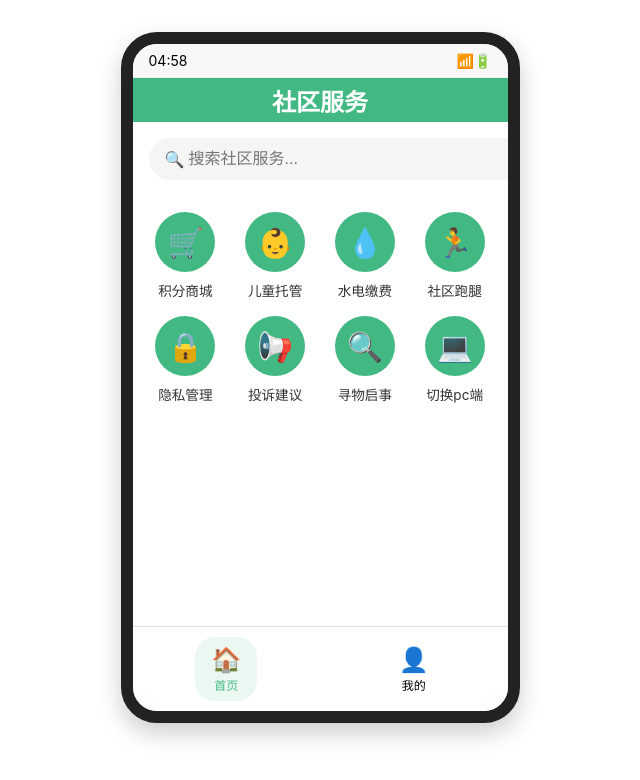
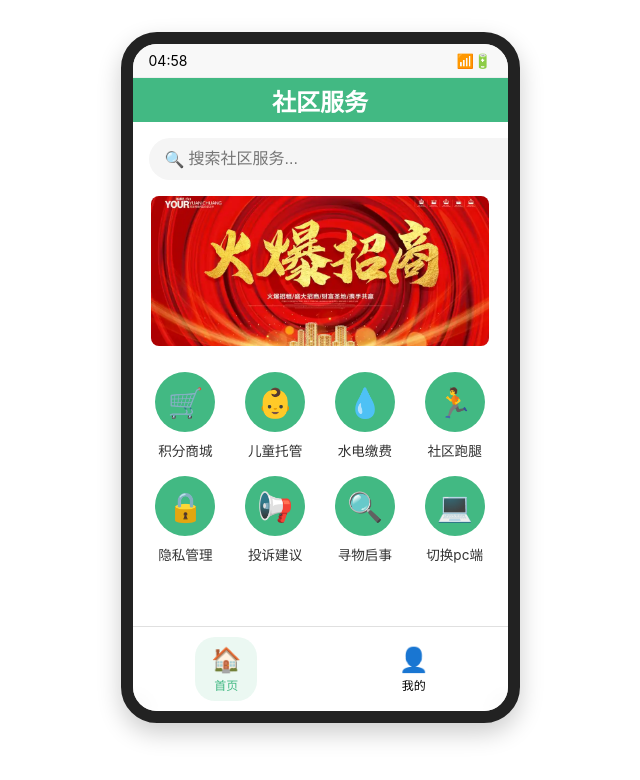
Before and after one commit to mcxxxxxcm/projectCommunity, a Vue app: page /MobilePage in a window 1280 px wide. Shown: the top 780 px of the page, without its empty margins (320-960 px from the left). Built offline with nearby package versions, Linux system fonts and the light colour scheme.

Commit message:
移动端首页增加了banner

```diff
--- a/package.json
+++ b/package.json
@@ -11,6 +11,7 @@
   "dependencies": {
     "element-plus": "^2.9.8",
     "pinia": "^3.0.2",
+    "swiper": "^11.2.6",
     "vue": "^3.5.13",
     "vue-router": "^4.5.0"
   },
--- a/src/views/MobilePage.vue
+++ b/src/views/MobilePage.vue
@@ -14,12 +14,18 @@
       <h1 class="app-title">社区服务</h1>
     </div>
 
-    <!-- 手机内容区域 -->
-    <div class="mobile-content">
+
       <!-- 搜索框 -->
       <div class="search-bar">
         <input type="text" placeholder="搜索社区服务...">
         <span class="search-icon">🔍</span>
+      </div>
+
+    <!-- 手机内容区域 -->
+    <div class="mobile-content">
+      <!-- 单张banner图 -->
+      <div class="banner-container">
+        <img src="/images/banner5.jpg" alt="banner">
       </div>
 
       <!-- 服务导航 -->
@@ -55,6 +61,8 @@
 <script setup>
 import { useRouter } from 'vue-router';
 import { ref, onMounted, onUnmounted } from 'vue';
+import Swiper from 'swiper';
+import 'swiper/css';
 
 const router = useRouter();
 const currentTime = ref('');
@@ -87,7 +95,23 @@ const goToPage = (path) => {
 onMounted(() => {
   updateTime();
   const timer = setInterval(updateTime, 60000);
-  onUnmounted(() => clearInterval(timer));
+
+  // 初始化Swiper
+  new Swiper('.swiper-container', {
+    loop: true,
+    autoplay: {
+      delay: 3000,
+      disableOnInteraction: false,
+    },
+    pagination: {
+      el: '.swiper-pagination',
+      clickable: true,
+    },
+  });
+
+  onUnmounted(() => {
+    clearInterval(timer);
+  });
 });
 
 const addPoints = () => {
@@ -258,4 +282,22 @@ const addPoints = () => {
   font-size: 0.75rem;
   font-weight: 500;
 }
+
+/* 单张banner样式 */
+.banner-container {
+  width: 100%;
+  height: 150px;
+  margin: 10px 0;
+  display: flex;
+  justify-content: center;
+}
+
+.banner-container img {
+  width: 90%;
+  height: 100%;
+  object-fit: cover;
+  border-radius: 8px; /* 可选：添加圆角效果 */
+}
+
+/* 删除原有的.swiper-container相关样式 */
 </style>
--- a/src/views/mine-Mobile.vue
+++ b/src/views/mine-Mobile.vue
@@ -95,6 +95,7 @@ const goToPage = (path) => {
 
 const logout = () => {
   authStore.logout();
+  // 移除这行：localStorage.removeItem('userPoints');
   router.push('/');
 };
 
--- a/src/views/mine.vue
+++ b/src/views/mine.vue
@@ -53,8 +53,10 @@ const points = ref(0);
 
 // 初始化积分
 onMounted(() => {
-  points.value = authStore.points !== undefined ? authStore.points : 5000;
-  localStorage.setItem('userPoints', points.value);
+  // 优先从localStorage读取积分，如果没有则使用默认值
+  const storedPoints = localStorage.getItem('userPoints');
+  points.value = storedPoints ? parseInt(storedPoints) : (authStore.points !== undefined ? authStore.points : 5000);
+  authStore.points = points.value;
 });
 
 // 监听积分变化
@@ -83,6 +85,7 @@ const logout = () => {
     }
   ).then(() => {
     authStore.logout();
+    // 移除这行：localStorage.removeItem('userPoints');
     router.push('/');
     ElMessageBox.alert('已成功退出登录', '提示', {
       confirmButtonText: '确定',
```
Also changed, not shown: public/images/banner5.jpg (added), 1 other file (tests, documents, lock files or other folders).
